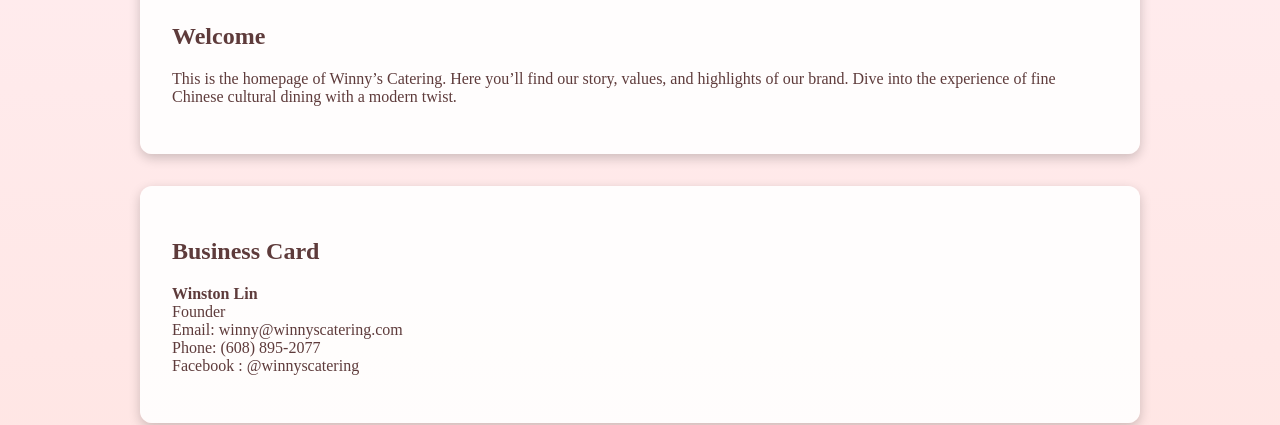
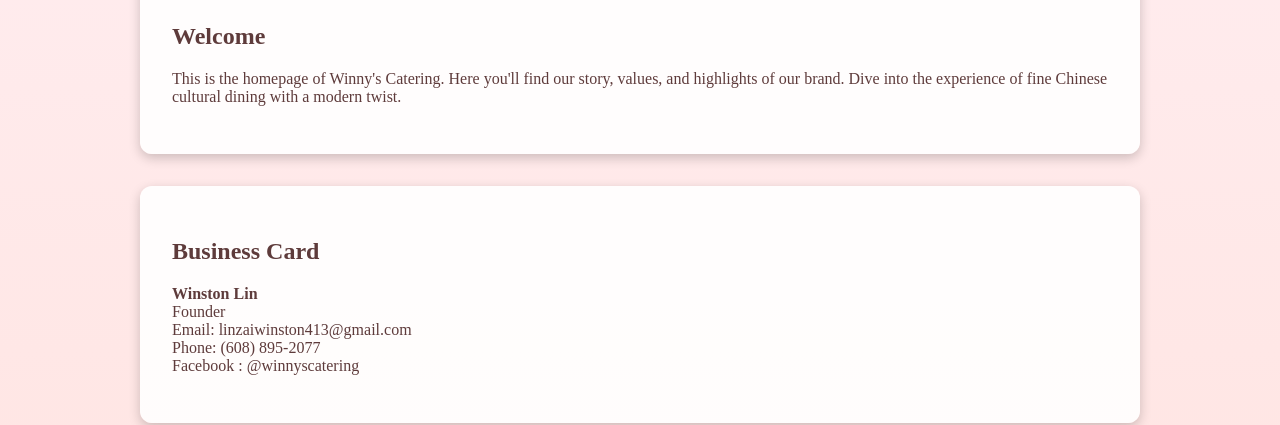
Before and after one commit to WINSTON672/winny-catering, a plain HTML site: page index.html in a window 1280 px wide. Shown: the part 438-863 px from the top of the page. Drawn offline with Linux system fonts and the light colour scheme.

Commit message:
Update index.html

```diff
--- a/index.html
+++ b/index.html
@@ -88,14 +88,14 @@
   <section class="section">
     <div class="card">
       <h2>Welcome</h2>
-      <p>This is the homepage of Winny’s Catering. Here you’ll find our story, values, and highlights of our brand. Dive into the experience of fine Chinese cultural dining with a modern twist.</p>
+      <p>This is the homepage of Winny's Catering. Here you'll find our story, values, and highlights of our brand. Dive into the experience of fine Chinese cultural dining with a modern twist.</p>
     </div>
 
     <div class="card">
       <h2>Business Card</h2>
       <p><strong>Winston Lin</strong><br>
       Founder<br>
-      Email: winny@winnyscatering.com<br>
+      Email: linzaiwinston413@gmail.com<br>
       Phone: (608) 895-2077<br>
       Facebook : @winnyscatering</p>
     </div>
```
